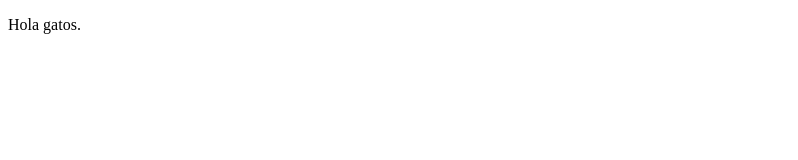
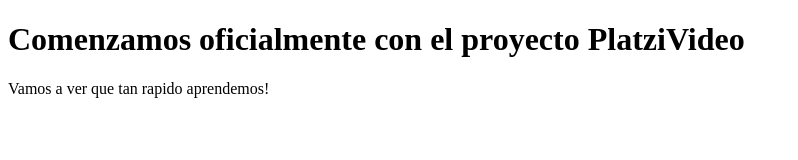
Before and after one commit to ezequieldos/Proyecto-Platzi-Video, a plain HTML site: page index.html in a window 1280 px wide. Shown: the whole page, without its empty margins (0-798 px from the left). Drawn offline with Linux system fonts and the light colour scheme.

Commit message:
Puse un titulo u un parrafo para subir a git

```diff
--- a/index.html
+++ b/index.html
@@ -7,6 +7,7 @@
     <title>PlatziVideo</title>
 </head>
 <body>
-    <p>Hola gatos.</p>
+    <h1>Comenzamos oficialmente con el proyecto PlatziVideo</h1>
+    <p>Vamos a ver que tan rapido aprendemos!</p>
 </body>
 </html>
```
